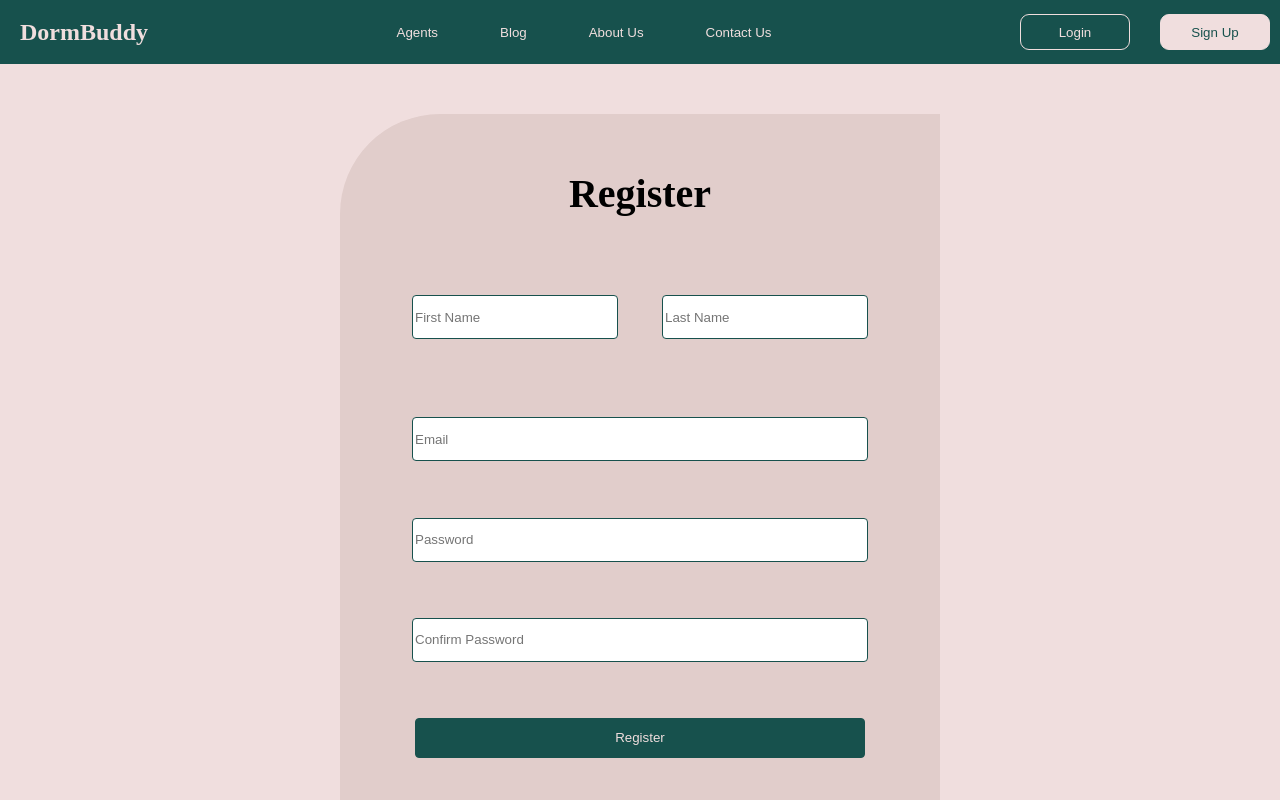
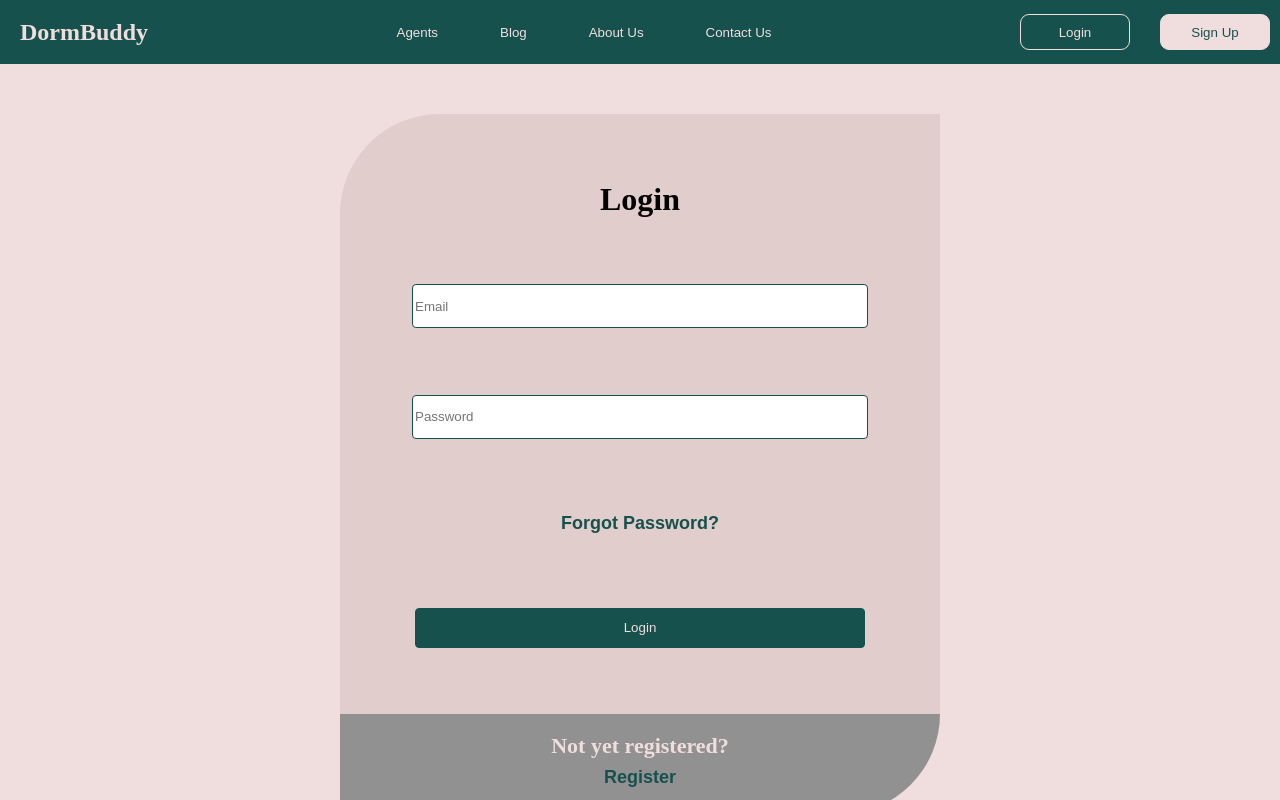
Before and after one commit to KrabbyKrabby/dormbuddy, a React (Create React App) app: page / in a window 1280 px wide. Shown: the top 800 px of the page. Built offline with nearby package versions, Linux system fonts and the light colour scheme.

Commit message:
added useState to LoginPage

```diff
--- a/src/components/LoginCard.js
+++ b/src/components/LoginCard.js
@@ -1,15 +1,32 @@
 import React from "react";
 import './CSS/LoginCard.css';
 export default function LoginCard(){
+
+    const [formData, setFormData] = React.useState({ email: "", password: "" })
+
+    function handleChange(e) {
+        const { name, value, type, checked } = e.target
+        setFormData(prevState => {
+            return {
+                ...prevState,
+                [name]: type === "checkbox" ? checked : value
+            }
+        })
+    }
+
+    function handleSubmit(){
+        console.log(formData)
+    }
+
     return(
         <div className="loginCard">
-            <div className="upperCard">
+            <form className="upperCard" onSubmit={handleSubmit}>
                 <h1>Login</h1>
-                <input type="text" placeholder="Email" className="emailInput"></input>
-                <input type="text" placeholder="Password" className="passwordInput"></input>
+                <input type="text" placeholder="Email" className="emailInput" onChange={handleChange} name="email" value={formData.email}></input>
+                <input type="text" placeholder="Password" className="passwordInput" onChange={handleChange} name="password" value={formData.password}></input>
                 <button className="forgotPassword">Forgot Password?</button>
                 <button className="loginButton">Login</button>
-            </div>
+            </form>
 
             <div className="lowerCard">
                 <h1 className="notYetRegistered">Not yet registered?</h1>
--- a/src/components/SignupCard.js
+++ b/src/components/SignupCard.js
@@ -15,8 +15,6 @@ export default function SignupCard() {
             }
         })
     }
-
-    const obj = { spotName: "death", openingDate: "2021-01-01", closingDate: "2021-12-31", description: "yo", location: "death" }
 
     function handleSubmit(){
         console.log(formData)
--- a/src/index.js
+++ b/src/index.js
@@ -10,5 +10,5 @@ import DormPage from './pages/DormPage';
 
 const root = ReactDOM.createRoot(document.getElementById('root'));
 root.render(
-    <SignupPage/>
+    <LoginPage/>
 );
```
